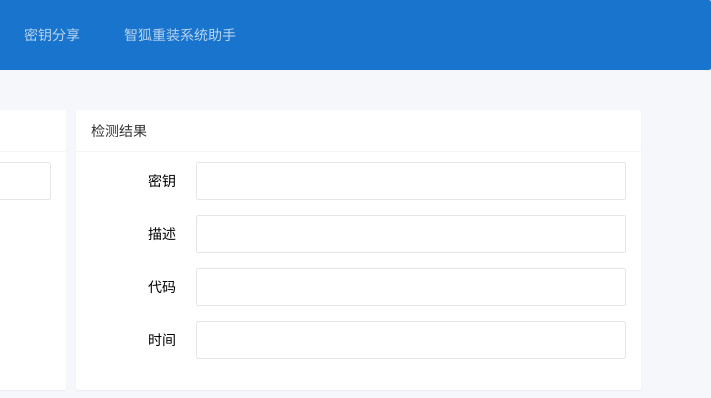
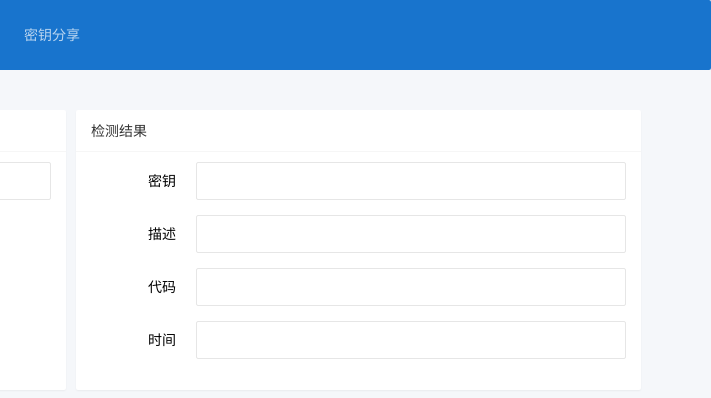
Before and after one commit to 008mskey/ms, a plain HTML site: page index.html in a window 1280 px wide. Shown: the full height of the page, 569-1280 px from the left. Drawn offline with nearby package versions, Linux system fonts and the light colour scheme.

Commit message:
Update index.html

```diff
--- a/index.html
+++ b/index.html
@@ -41,7 +41,7 @@
           <li class="layui-nav-item layui-this"><a href="./">检测密钥</a></li>
           <li class="layui-nav-item "><a href="./getcid.html">获取确认ID</a></li>
           <li class="layui-nav-item"><a href="./html/aihao.html">密钥分享</a></li>
-          <li class="layui-nav-item "><a href="https://www.zhihupe.com/">智狐重装系统助手</a></li>
+          <!--<li class="layui-nav-item "><a href="https://www.zhihupe.com/">智狐重装系统助手</a></li>-->
      </ul>
      </div>
  </div>
```
